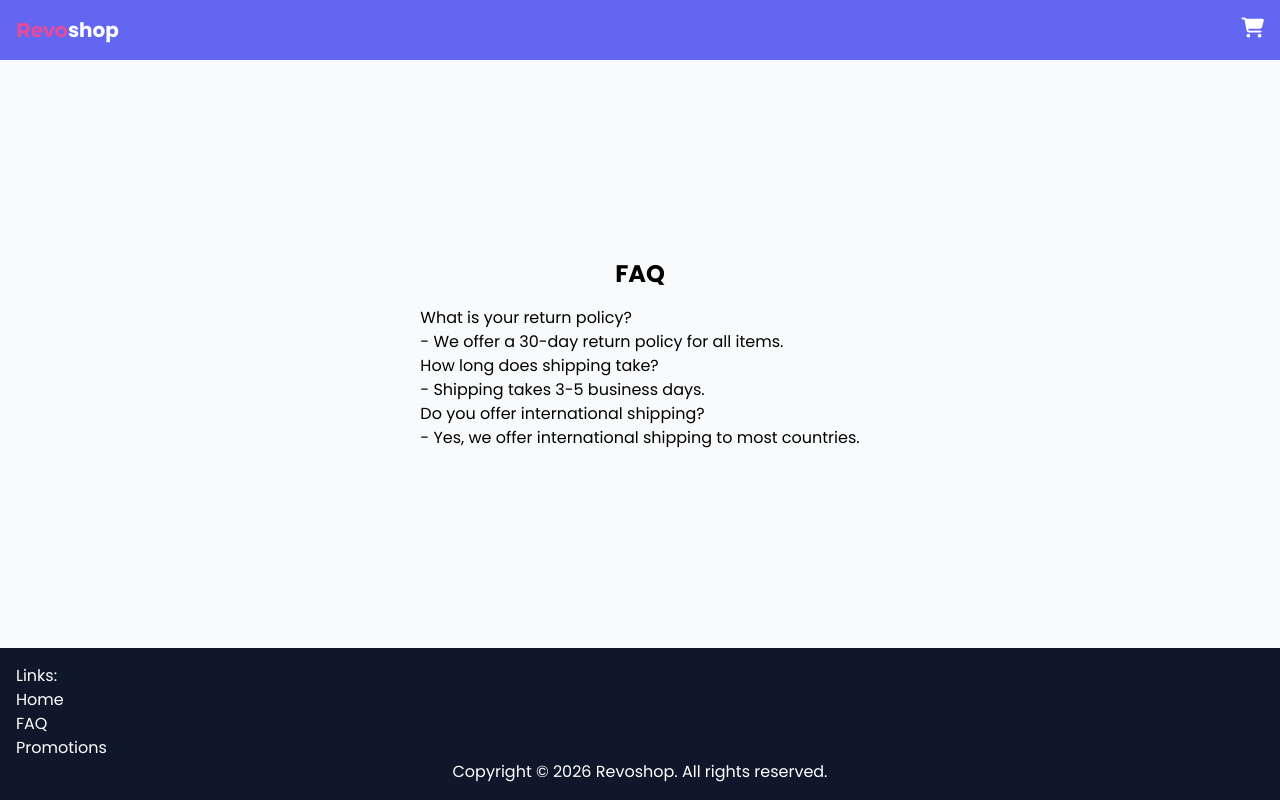
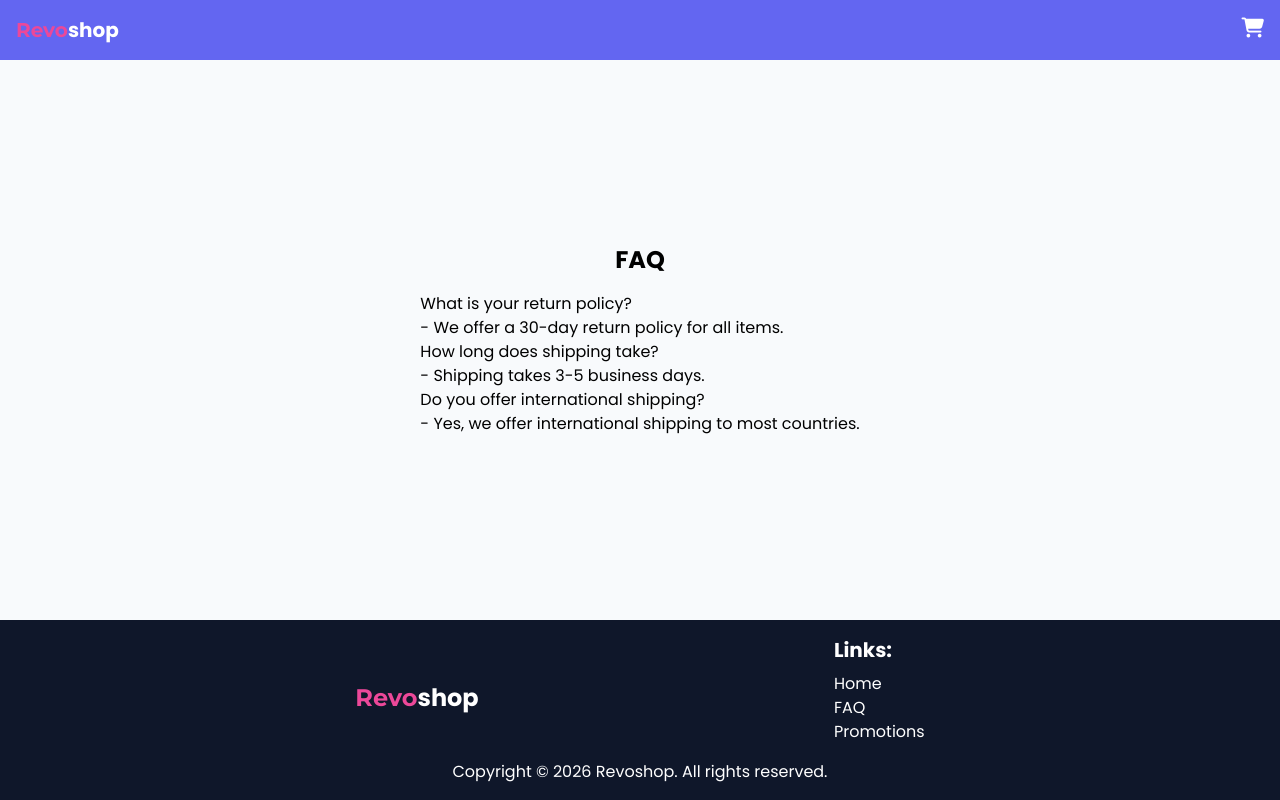
Before and after one commit to Revou-FSSE-Feb26/milestone-3-Diba15, a Next.js app: page /faq in a window 1280 px wide. Built offline with nearby package versions, Linux system fonts and the light colour scheme.

Commit message:
feat: refactor layout and footer components, add Brand component for consistent branding

```diff
--- a/src/app/layout.tsx
+++ b/src/app/layout.tsx
@@ -35,9 +35,7 @@ export default function RootLayout({children,}: Readonly<{ children: React.React
                     <main className={"flex-1 flex flex-col bg-background justify-center"}>
                         {children}
                     </main>
-                    <footer>
-                        <Footer/>
-                    </footer>
+                    <Footer/>
                 </CartProvider>
             </body>
             <Script
--- /dev/null
+++ b/src/components/ui/Brand.tsx
@@ -0,0 +1,15 @@
+import Link from "next/link";
+import {Montserrat} from "next/font/google";
+
+const montserrat = Montserrat({
+    subsets: ["latin"],
+    weight: ["400", "500", "600", "700"],
+})
+
+export default function Brand({ textSize = "text-xl" }: { textSize?: string }) {
+    return (
+        <Link href="/" className={`${textSize} font-bold`}>
+            <span className={`text-accent ${montserrat.className}`}>Revo</span>shop
+        </Link>
+    );
+}
--- a/src/components/ui/Footer.tsx
+++ b/src/components/ui/Footer.tsx
@@ -1,15 +1,19 @@
 import Link from "next/link";
+import Brand from "@/components/ui/Brand";
 
 export default function Footer() {
     return (
         <footer className={"flex flex-col bg-foreground text-white p-4"}>
-            <div>
-                <h2>Links:</h2>
-                <ul>
-                    <li><Link href="/">Home</Link></li>
-                    <li><Link href="/faq">FAQ</Link></li>
-                    <li><Link href="/promotions">Promotions</Link></li>
-                </ul>
+            <div className={"flex flex-col md:flex-row md:justify-evenly gap-4 items-center"}>
+                <Brand textSize="text-2xl" />
+                <div className={"mb-4 flex flex-col gap-2"}>
+                    <h2 className={"text-xl font-bold"}>Links:</h2>
+                    <ul>
+                        <li><Link href="/">Home</Link></li>
+                        <li><Link href="/faq">FAQ</Link></li>
+                        <li><Link href="/promotions">Promotions</Link></li>
+                    </ul>
+                </div>
             </div>
             <p className={"text-center"}>Copyright © 2026 Revoshop. All rights reserved.</p>
         </footer>
--- a/src/components/ui/Navbar.tsx
+++ b/src/components/ui/Navbar.tsx
@@ -1,13 +1,8 @@
 "use client";
 
-import {Montserrat} from "next/font/google";
+import {useCart} from "@/context/CartContext";
+import Brand from "@/components/ui/Brand";
 import Link from "next/link";
-import {useCart} from "@/context/CartContext";
-
-const montserrat = Montserrat({
-    subsets: ["latin"],
-    weight: ["400", "500", "600", "700"],
-})
 
 export default function Navbar() {
     // Ambil data 'cart' dari context
@@ -19,9 +14,7 @@ export default function Navbar() {
 
     return (
         <nav className="bg-primary text-white p-4 flex justify-between items-center">
-            <Link href="/" className="text-xl font-bold">
-                <span className={`text-accent ${montserrat.className}`}>Revo</span>shop
-            </Link>
+            <Brand />
             <div className="flex gap-2 items-center relative">
                 {cartTotal > 0 && (
                     <span
```
